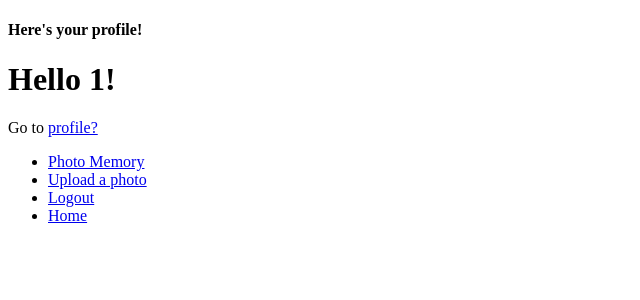
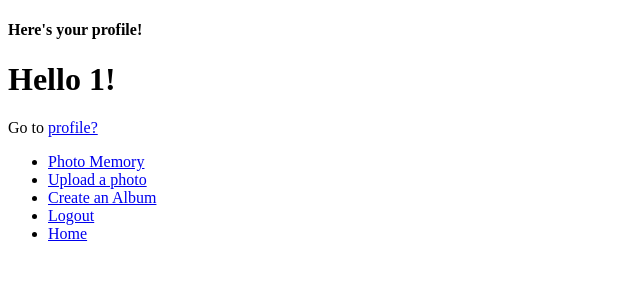
Before and after one commit to NaichuanZhang/photoshare, a Flask app: page /profile in a window 1280 px wide. Shown: the top 300 px of the page, without its empty margins (0-640 px from the left). Run offline with Flask 2, Linux system fonts and the light colour scheme; a user stored in the database is signed in; data comes from the database, SQL or seed files in the repository.

Commit message:
create_album view

```diff
--- a/app.py
+++ b/app.py
@@ -180,6 +180,23 @@ ALLOWED_EXTENSIONS = set(['png', 'jpg', 'jpeg', 'gif'])
 def allowed_file(filename):
 	return '.' in filename and filename.rsplit('.', 1)[1] in ALLOWED_EXTENSIONS
 
+@app.route('/albums_create', methods=['GET','POST'])
+@flask_login.login_required
+def album_create():
+    	if request.method == 'POST':
+    		uid = getUserIdFromEmail(flask_login.current_user.id)
+    		album_name = request.form.get('album_name')
+    		print album_name #will show in the shell
+    		cursor = conn.cursor()
+    		cursor.execute("INSERT INTO Albums (album_name, owner_id) VALUES ('{0}', '{1}')".format(album_name,uid))
+    		conn.commit()
+    		return render_template('hello.html', name=flask_login.current_user.id, message='Album created!', photos=getUsersPhotos(uid) )
+    	#The method is GET so we return a  HTML form to upload the a photo.
+    	else:
+    		return render_template('albums_create.html')
+
+
+
 @app.route('/upload', methods=['GET', 'POST'])
 @flask_login.login_required
 def upload_file():
--- a/templates/hello.html
+++ b/templates/hello.html
@@ -19,6 +19,7 @@
 <ul>
     <li><a href='/show'>Photo Memory</a></li>
     <li><a href='/upload'>Upload a photo</a> </li>
+    <li><a href='/albums_create'>Create an Album</a></li>
     <li><a href='/logout'>Logout</a></li>
     <li><a href='/'>Home</a></li>
 </ul>
```
Also changed, not shown: templates/albums_create.html (added, +14 -0 lines).
